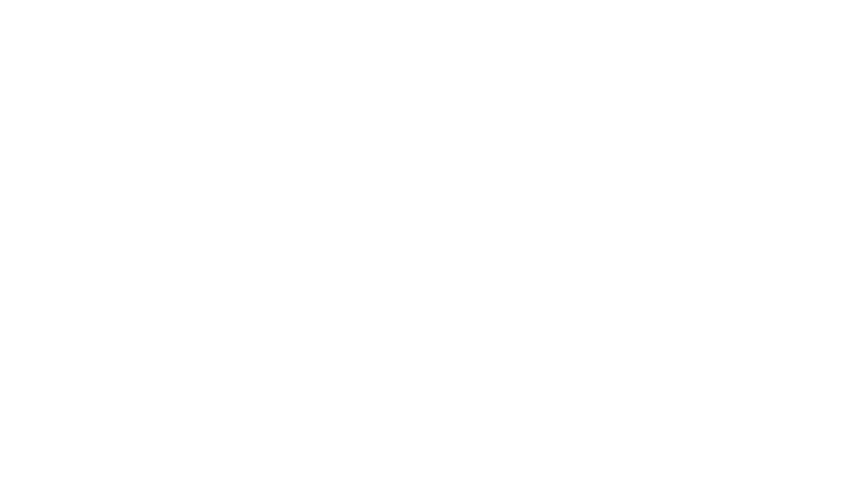
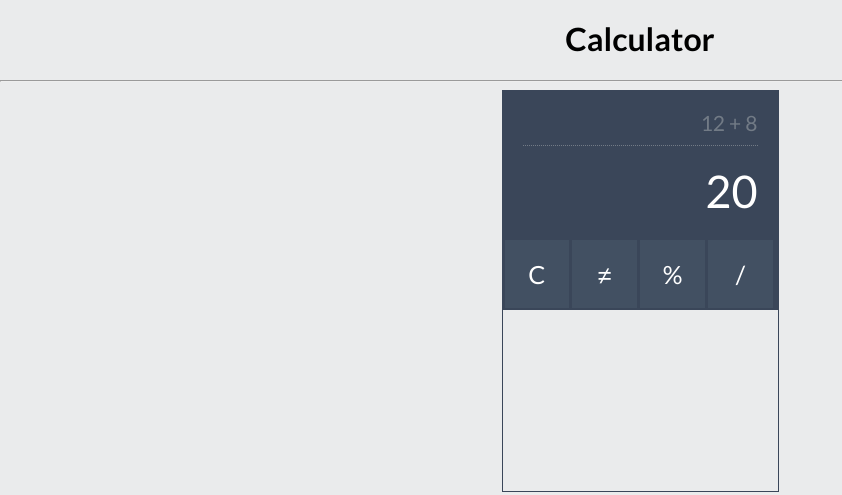
Before and after one commit to lumaidacl/calculator, a plain HTML site: page index.html in a window 1280 px wide. Shown: the whole page, without its empty margins (0-842 px from the left). Drawn offline with nearby package versions, Linux system fonts and the light colour scheme.

Commit message:
Structure and operators implemented

```diff
--- a/css/style.css
+++ b/css/style.css
@@ -1,8 +1,72 @@
 body{
   font-family: 'Lato', sans-serif;
   font-size: 16px;
+  background: #EAEBEC;
 }
-.align{
-  max-width: 75em;
+.main-title {
+  text-align: center;
+}
+.wrapper {
+  width: 400px;
+  margin: auto;
+}
+.calc-content {
+  width: 275px;
   margin: 0 auto;
+  min-height: 400px;
+  border: solid 1px #3A4659;
 }
+.calc-content__screen {
+  background-color: #3A4659;
+  padding: 20px;
+}
+.calc-content__operation {
+  text-align: right;
+  color: #727B86;
+  font-size: 21px;
+  padding-bottom: 10px;
+  border-bottom: dotted 1px;
+}
+.calc-content__typed {
+  margin: 20px 0 0 0;
+  font-size: 45px;
+  text-align: right;
+  color: #ffffff;
+}
+/* Operators and numbers*/
+.calc-content__row {
+  width: 100%;
+  background-color: #3A4659;
+}
+.calc-row {
+  width: 100%;
+  background: #3A4659;
+}
+.calc-row__button {
+  font-size: 25px;
+  color: #fff;
+  text-align: center;
+  width: 25%;
+  background: #425062;
+  padding: 20px;
+  display: inline-block;
+  vertical-align: middle;
+  margin-right: -4px;
+  border: solid 2px #3A4659;
+}
+.calc-row__button c {
+  color: #D95D4E;
+  background-color: #404D5E;
+}
+.calc-row__button o {
+  color: #AEB3BA;
+  background: #404D5E;
+}
+.calc-row__button:hover {
+  background: #00B1AF;
+}
+.calc-row__button.c:hover,
+.calc-row__button.o:hover {
+  background: #00B1AF;
+  color: #fff;
+}
--- a/index.html
+++ b/index.html
@@ -10,11 +10,21 @@
 </head>
 <body>
 	<header class="page__header">
-
-	</header>
-	<section class="performance">
-
-	</section>
-
+		<h1 class="main-title">Calculator</h1>
+  </header>
+  <hr>
+  <div class="wrapper">
+    <div class="calc-content">
+      <div class="calc-content__screen">
+        <div class="calc-content__operation">12 + 8</div>
+        <div class="calc-content__typed">20</div>
+      </div>
+      <div class="calc-row">
+        <button class="calc-row__button c">C</button>
+        <button class="calc-row__button o">≠</button>
+        <button class="calc-row__button o">%</button>
+        <button class="calc-row__button o">/</button>
+      </div>
+    </div>
 </body>
 </html>
```
